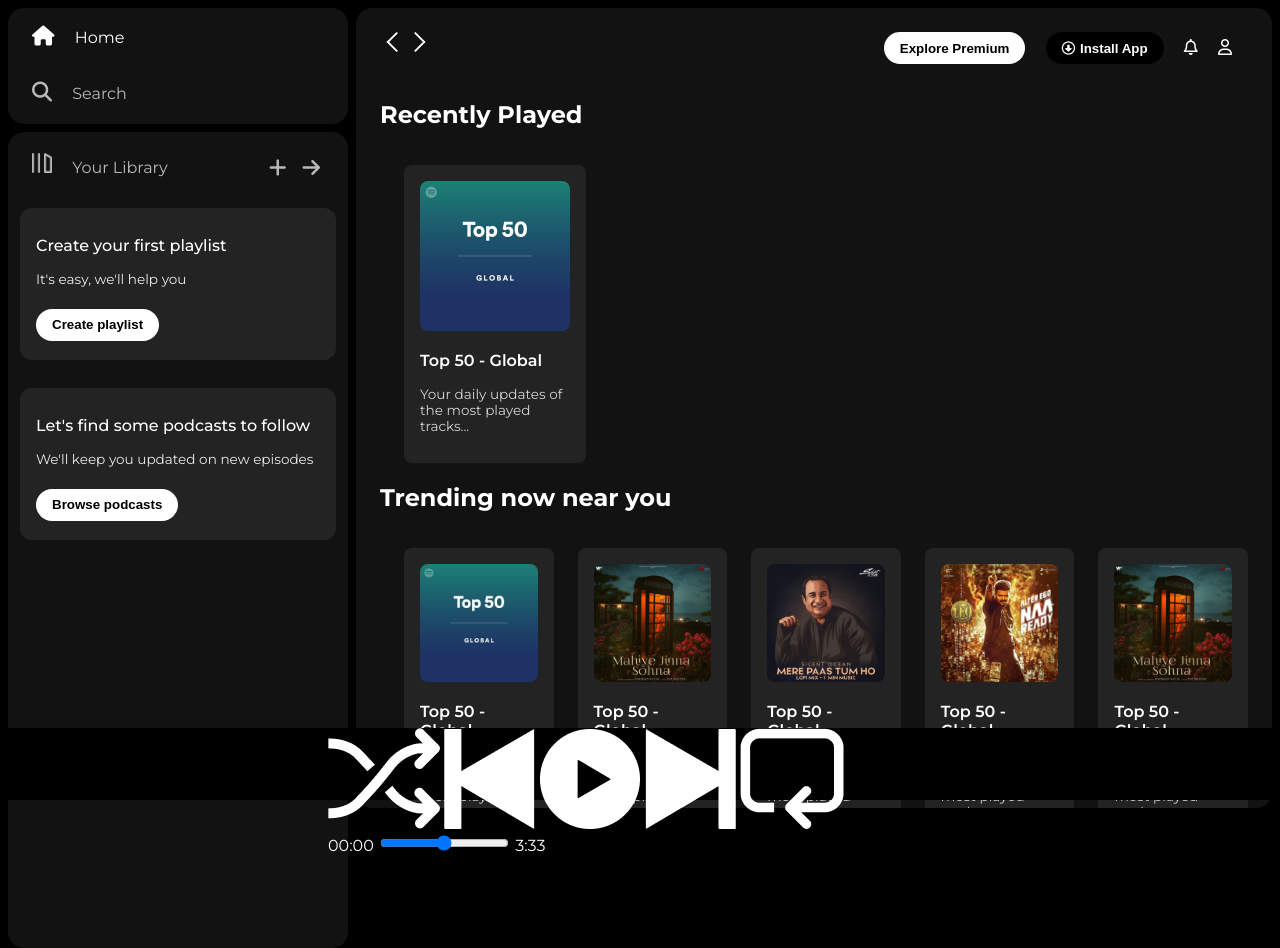
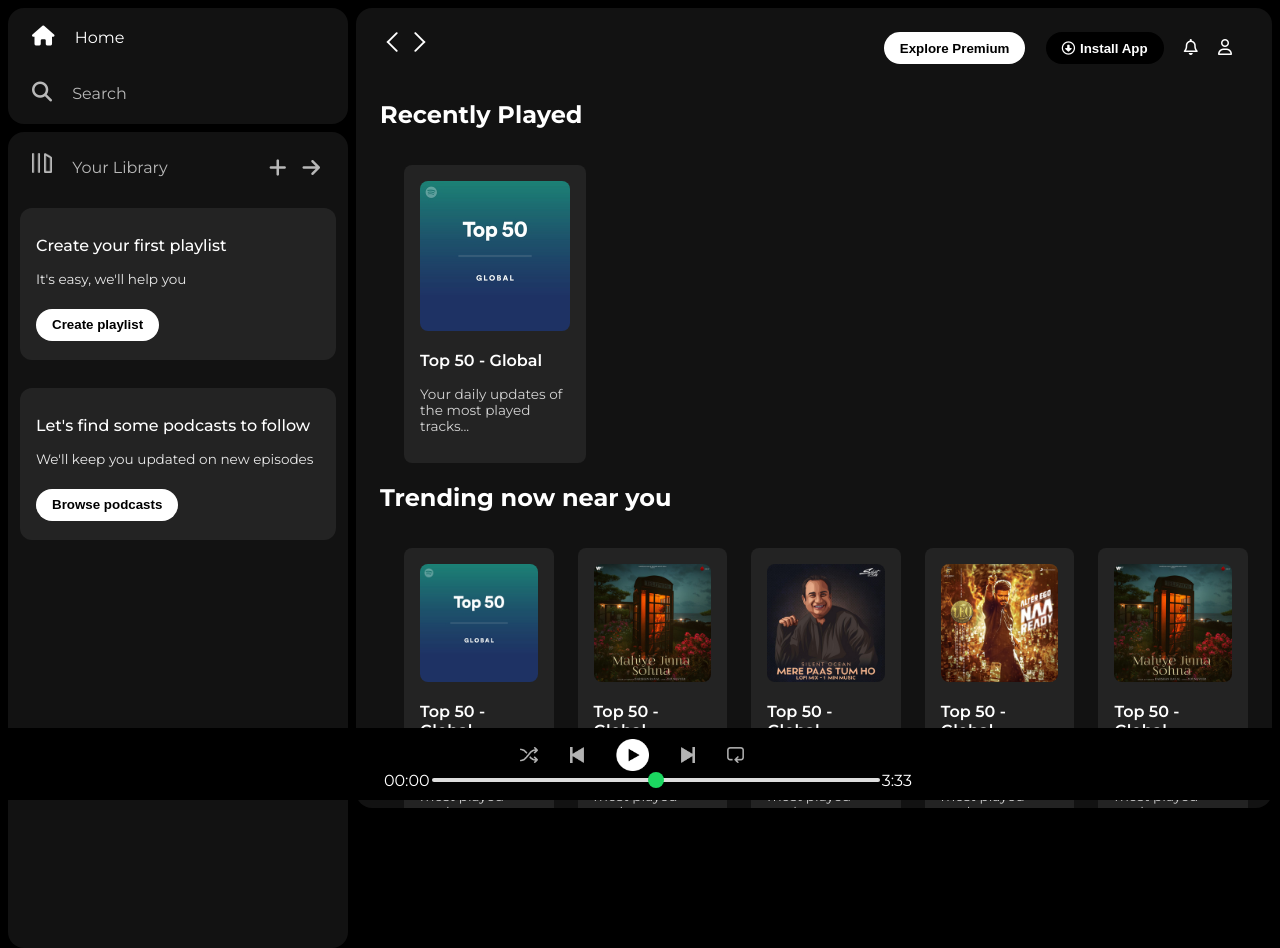
Before and after one commit to Anurag-Jethi/Music-Player, a plain HTML site: page index.html in a window 1280 px wide. Drawn offline with Linux system fonts and the light colour scheme.

Commit message:
updated player section

```diff
--- a/index.html
+++ b/index.html
@@ -131,13 +131,13 @@
                 <div class="player-controls">
                     <img src="assets/player_icon1.png" class="player-control-icon">
                     <img src="assets/player_icon2.png" class="player-control-icon">
-                    <img src="assets/player_icon3.png" class="player-control-icon">
+                    <img src="assets/player_icon3.png" class="player-control-icon" style="opacity: 1; height: 2rem;">
                     <img src="assets/player_icon4.png" class="player-control-icon">
                     <img src="assets/player_icon5.png" class="player-control-icon">
                 </div>
                 <div class="playback-bar">
                     <span class="curr-time">00:00</span>
-                    <input type="range" min="0" max="100" class="progress-bar>" step="1">
+                    <input type="range" min="0" max="100" class="progress-bar" step="1">
                     <span class="tot-time">3:33</span>
                 </div>
             </div>
--- a/style.css
+++ b/style.css
@@ -210,6 +210,8 @@ a {
 
 .music-player {
     display: flex;
+    justify-content: space-between;
+    align-items: center;
 }
 
 .album {
@@ -223,3 +225,47 @@ a {
 .controls {
     width: 25%;
 }
+
+.player-control-icon {
+    height: 1rem;
+    margin-right: 2rem;
+    opacity: 0.7;
+}
+
+.player-control-icon:hover {
+    opacity: 1;
+}
+
+.player-controls {
+    display: flex;
+    justify-content: center;
+    align-items: center;
+}
+
+.playback-bar {
+    display: flex;
+    justify-content: center;
+    align-items: center;
+}
+
+.progress-bar {
+    width: 70%;
+    appearance: none;
+    background-color: transparent;
+    cursor: pointer;
+}
+
+.progress-bar::-webkit-slider-runnable-track {
+    background-color: #ddd;
+    border-radius: 100px;
+    height: 0.2rem;
+}
+
+.progress-bar::-webkit-slider-thumb {
+    appearance: none;
+    height: 1rem;
+    width: 1rem;
+    background-color: #1bd760;
+    border-radius: 50%;
+    margin-top: -6px;
+}
```
